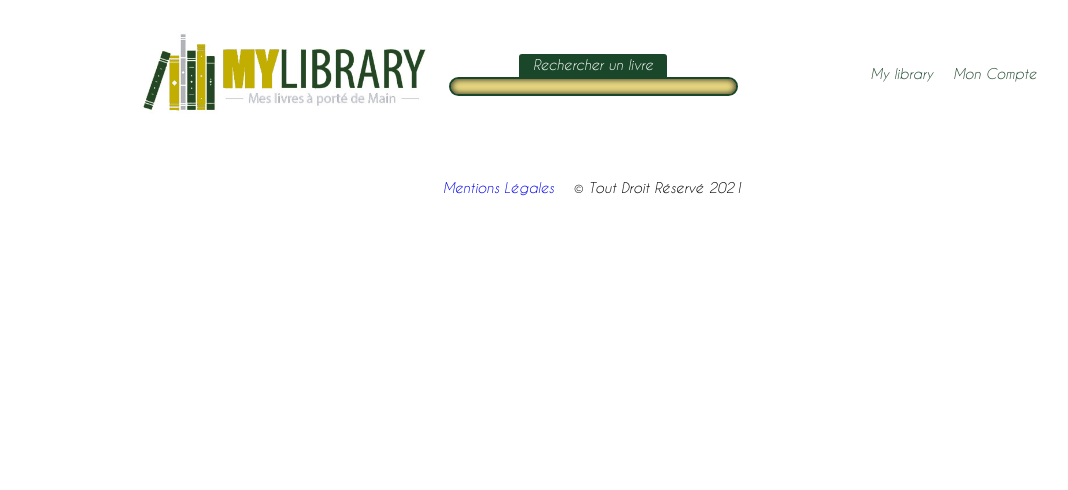
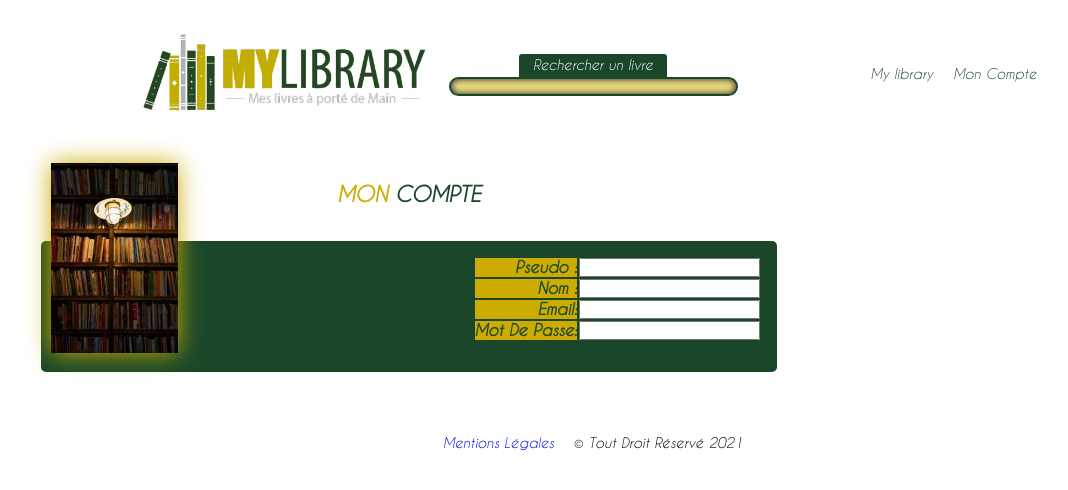
Before and after one commit to Jenilee2108/myLibrary, a PHP site: page /app/views/Front/page-inscription.php in a window 1280 px wide. Shown: the top 490 px of the page, without its empty margins (47-1115 px from the left). Run offline with PHP 8.4, Linux system fonts and the light colour scheme.

Commit message:
fin des views front

```diff
--- a/app/public/Front/css/style.css
+++ b/app/public/Front/css/style.css
@@ -82,6 +82,7 @@ li {
     justify-content : center;
     align-content : center;
     align-items : center;
+    width: 100%;
     margin : 0 auto;
 }
 .row {
@@ -174,17 +175,17 @@ p.page-cgu {
     height : auto;
 }
 .card-corps {
-    display : flex;
-    flex-direction : column;
-    width : 100%;
-    align-items : center;
-    padding : 15px;
-    background-color : #1a472a;
-    border-radius : 3px;
-    -webkit-border-radius : 3px;
-    -moz-border-radius : 3px;
-    -ms-border-radius : 3px;
-    -o-border-radius : 3px;
+    display: flex;
+    flex-direction: column;
+    width: 100%;
+    align-items: center;
+    padding: 15px;
+    background-color: #1a472a;
+    border-radius: 5px;
+    -webkit-border-radius: 5px;
+    -moz-border-radius: 5px;
+    -ms-border-radius: 5px;
+    -o-border-radius: 5px;
 }
 #quoi.card-title, #fonctionnement.card {
     display : flex;
@@ -243,7 +244,6 @@ h2.filtre {
 .card-corps {
     grid-column : 1 / 3;
     grid-row : 2 / 3;
-    align-items : flex-end;
 }
 .card-title {
     /* background-color : blue; */
@@ -301,6 +301,25 @@ h2.filtre {
     display : flex;
     width : auto;
 }
+
+/* Page d'inscription */
+#inscription.card {
+    display : grid;
+    grid-template-columns : repeat(3, 20fr);
+    grid-template-rows : repeat(3, auto);
+    grid-auto-columns : minmax(auto, auto);
+    grid-auto-rows : minmax(auto, auto);
+}
+#inscription>.card-title{
+    grid-column: 1 / 3;
+    grid-row: 1;
+
+}
+#inscription>.card-corps {
+    grid-column: 1 / 3;
+    grid-row: 2 / 3;
+}
+
 
 
 
--- /dev/null
+++ b/app/views/Front/page-erreur copy.php
@@ -0,0 +1,6 @@
+<?php ob_start(); ?>
+<h2 class="gold">Erreur</h2>
+    <p>Désolée, vous ne pouvez acceder à cette page.
+    Merci de retourner à la <a href="accueil">page d'accueil</a></p>
+<?php $content =ob_get_clean(); ?>
+<?php require 'Templates/template.php'; ?>
--- a/app/views/Front/page-inscription.php
+++ b/app/views/Front/page-inscription.php
@@ -1,4 +1,35 @@
 <?php ob_start(); ?>
+<section  class="container">
+     <!-- Boucle pour chaque livre -->
+    <article id="inscription" class="card container-livre card-livre center">
+        <!-- Image d'illustration -->
+        <figure class="card-img" ><img class="img-livre " src="/app/public/Front/images/DefautPhoto1.jpg" alt="Titre du livre"></figure>
+    <!-- Espace titre -->
+        <h2 class="card-title green"><span class="gold bold">Mon</span> Compte</h2>
+            <!-- Espace contenu texte -->
+        <div class="card-corps">
+            <table class="card-content">
+                <tr class="bg-gold green">
+                    <td class="label-formulaire green label-article" ><label for="pseudo">Pseudo : </label></td>
+                    <td class="input-formulaire"><input type="text" name="pseudo" id="pseudo" plalecholder="Votre pseudo "></td>
+                </tr>
+                <tr class="bg-gold green">
+                    <td class="label-formulaire green label-article"><label class="green label-article">Nom : </label></td>
+                    <td class="input-formulaire"><input ></td>
+                </tr>
+                <tr class="bg-gold green">
+                    <td class="label-formulaire green label-article"><label class="green label-article">Email: </label></td>
+                    <td class="input-formulaire"><input></td>
+                </tr>
+                <tr class="bg-gold green">
+                    <td class="label-formulaire green label-article"><label for="password">Mot de passe: </label></td>
+                    <td class="input-formulaire"><input type="password" name="password" id="password" plalecholder="Votre mot de passe"></td>
+                </tr>
+            </table>
+        </div>
+    </article>
+</section>
+
 
 <?php $content =ob_get_clean(); ?>
 <?php require 'Templates/template.php';?>
--- a/app/views/Front/page-livre.php
+++ b/app/views/Front/page-livre.php
@@ -2,7 +2,7 @@
 <section id="livreSolo" class="container livreSolo">
      <!-- Boucle pour chaque livre -->
     <article class="container-livre center">
-        <div class="card-livre">
+
             <!-- Image d'illustration -->
                 <figure class="card-img" ><img class="img-livre " src="/app/public/Front/images/DefautPhoto1.jpg" alt="Titre du livre"></figure>
             <!-- Espace titre -->
@@ -29,7 +29,7 @@
                     </p>
                 </div>
             </div>
-        </div>
+
     </article>
 
 </section>
--- a/index.php
+++ b/index.php
@@ -121,5 +121,6 @@ try{
 }
  /**On affiche l'erreur en cas de probleme **/
 catch(Exception $e) {
-    die('Erreur :'. $e->getMessage());
+    $php_errormsg = $e->getMessage();
+    require "app/views/Front/page-500";
 }
```
Also changed, not shown: app/Controllers/Front/frontController.php (+23 -40 lines), app/views/Front/page-500.php (added, +7 -0 lines).
